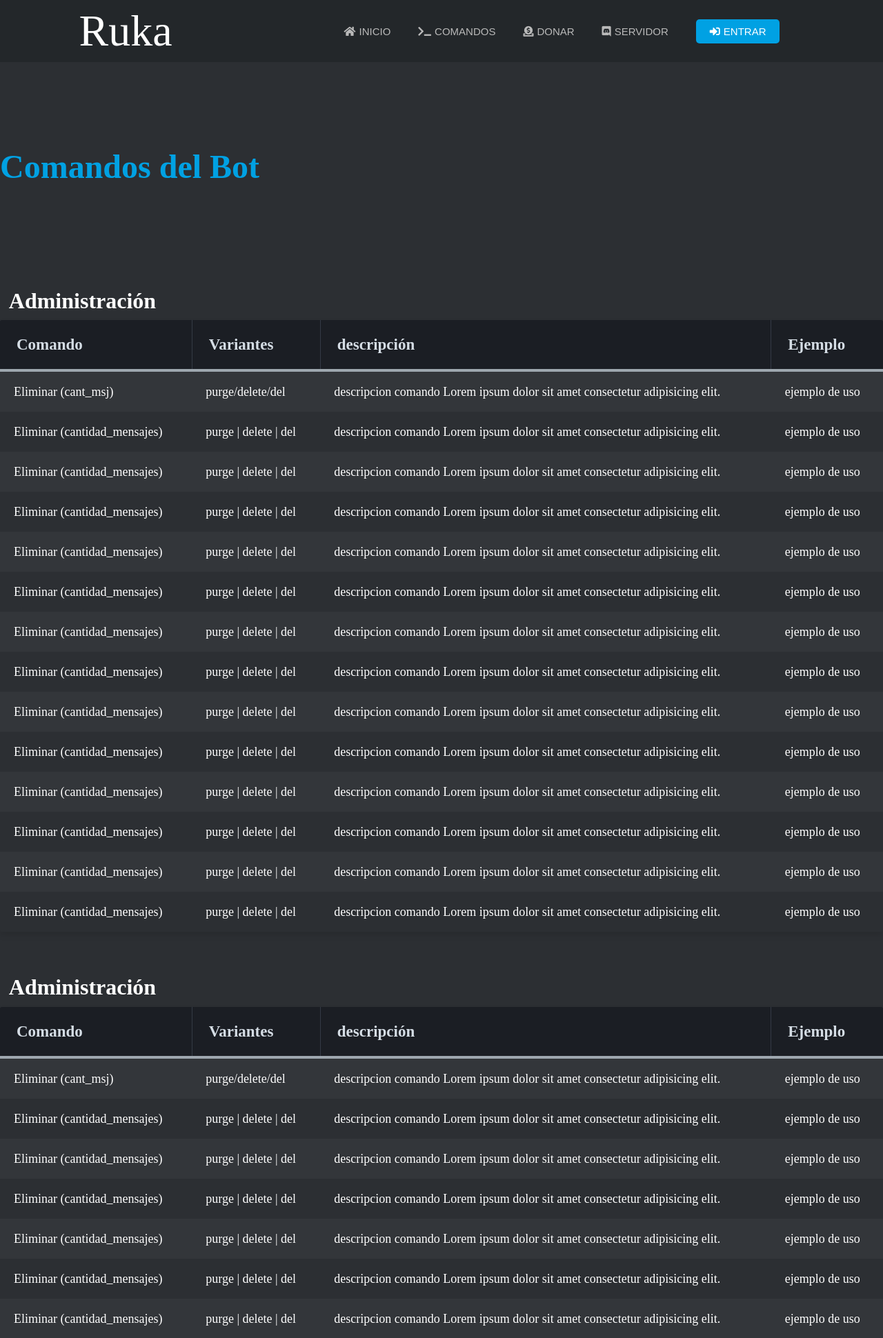
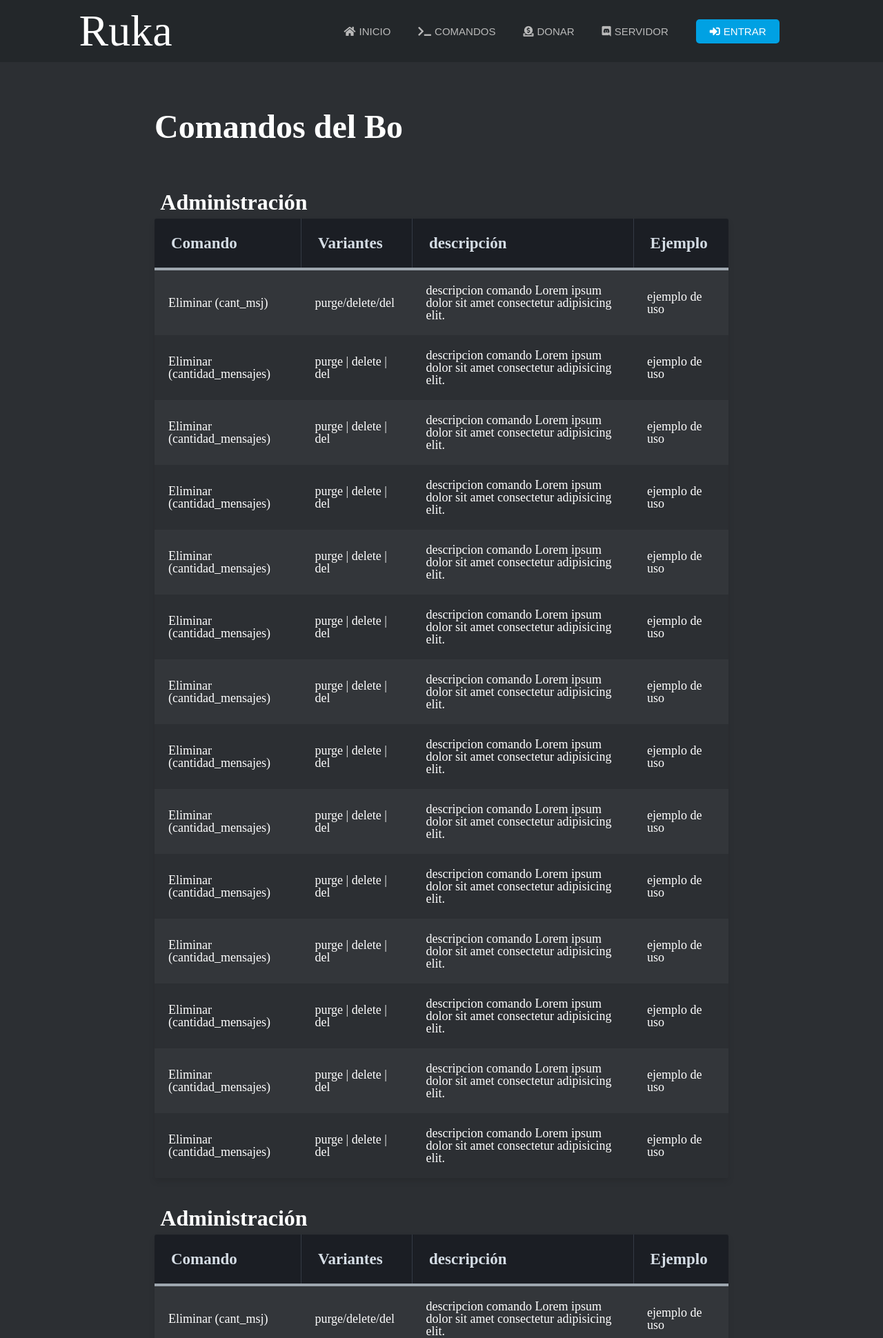
Before and after one commit to NozzOne/ruka-discord-web, a Django app: page /comandos in a window 1280 px wide. Shown: the top 1940 px of the page at 69% size. Run offline with Django 3.2, Linux system fonts and the light colour scheme; some web fonts are replaced.

Commit message:
deja de cagarme los estilos vale qlo

```diff
--- a/ruka_web/core/static/core/css/estilos.css
+++ b/ruka_web/core/static/core/css/estilos.css
@@ -92,6 +92,10 @@
   align-items: center;
   flex-grow: 1;
 }
+.contenedor{
+  margin: auto;
+  width: 65%;
+}
 .footer-right{
   display: flex;
   justify-content: center;
@@ -185,11 +189,11 @@
   font-weight: bold;
   font-size: 3rem;
   font-family: 'Roboto';
-  color: #00a1e3;
-  margin-top: 10%;
+  color: white;
+  margin-top: 8%;
   margin-left: 0%;
   margin-right: 0%;
-  margin-block-end: 12%;
+  margin-block-end: 8%;
   text-align: left;
 }
 .subtitulo{
@@ -442,7 +446,7 @@
 
 /*weas typing*/
 .typing-demo-comandos {
-  width: 16ch;
+  width: 15ch;
   animation: typing 2s steps(22), blink .5s step-end infinite alternate;
   white-space: nowrap;
   overflow: hidden;
--- a/ruka_web/core/templates/core/comandos.html
+++ b/ruka_web/core/templates/core/comandos.html
@@ -24,7 +24,7 @@
 
     <section class="main">
         <div class="contenedor">
-            <h1 class="typing-demo-comandos titulo" typing-demo-comandos;>Comandos del Bot</h1>
+            <h1 class="typing-demo-comandos main-title titulo" typing-demo-comandos;>Comandos del Bot</h1>
             <h2 class="subtitulo">Administración</h2>
             <table class="table-fill">
                 <thead>
```
